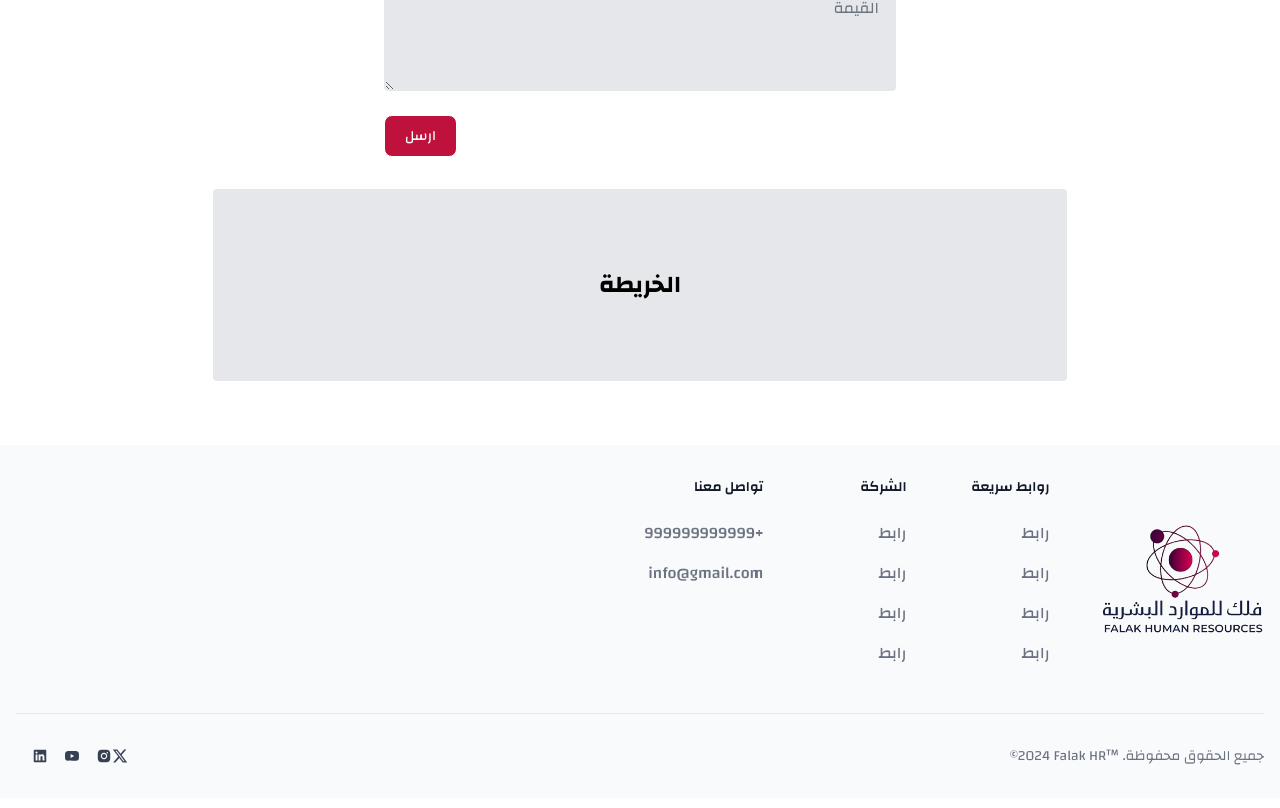
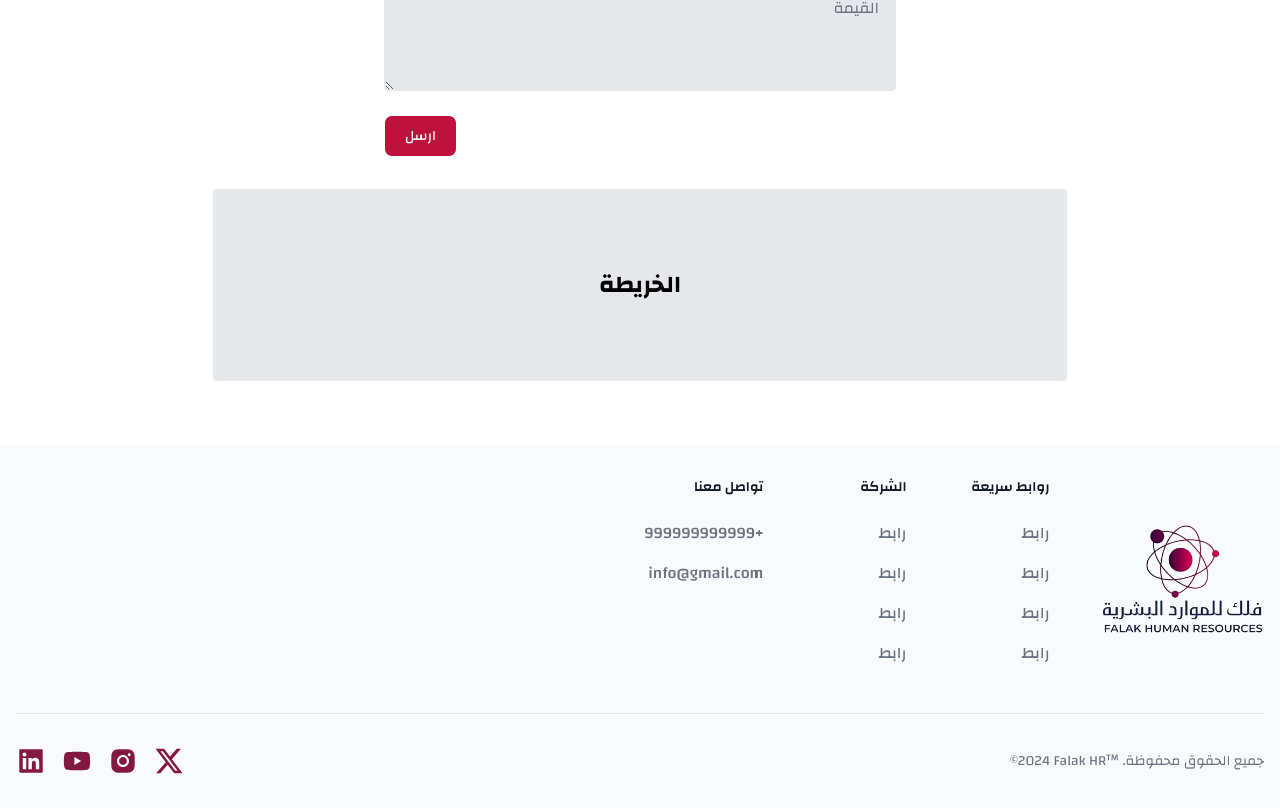
Before and after one commit to Abubakr-Alsheikh/falak-hr, a React (Vite) app: page /contact-us in a window 1280 px wide. Shown: the part 585-1393 px from the top of the page. Built offline with nearby package versions, Linux system fonts and the light colour scheme.

Commit message:
Improving social icons

```diff
--- a/src/components/SocialIcons.tsx
+++ b/src/components/SocialIcons.tsx
@@ -4,17 +4,17 @@ import { FaXTwitter } from "react-icons/fa6";
 
 const SocialIcons: React.FC = () => {
   return (
-    <div className="flex space-x-4 text-gray-700">
-      <a href="#" className="hover:text-gray-500">
+    <div className="flex text-gray-700">
+      <a href="#" className="mr-4 text-3xl text-secondary-900 transition-colors hover:text-secondary-700">
         <FaXTwitter />
       </a>
-      <a href="#" className="hover:text-gray-500">
+      <a href="#" className="mr-4 text-3xl text-secondary-900 transition-colors hover:text-secondary-700">
         <AiFillInstagram />
       </a>
-      <a href="#" className="hover:text-gray-500">
+      <a href="#" className="mr-4 text-3xl text-secondary-900 transition-colors hover:text-secondary-700">
         <AiFillYoutube />
       </a>
-      <a href="#" className="hover:text-gray-500">
+      <a href="#" className="mr-4 text-3xl text-secondary-900 transition-colors hover:text-secondary-700">
         <AiFillLinkedin />
       </a>
     </div>
```
